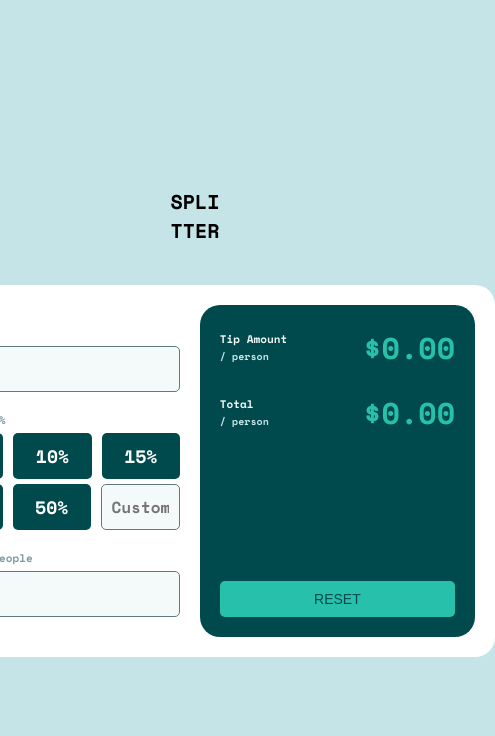
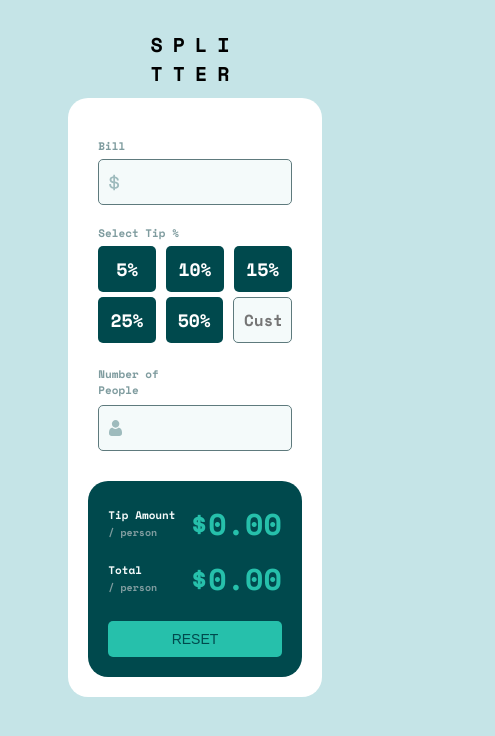
Before and after one commit to Frimpong04/tip-calculator-app, a plain HTML site: page index.html in a window 390 px wide. Shown: the whole page, 495 px wide, since content can reach past the window. Drawn offline with Linux system fonts and the light colour scheme.

Commit message:
add mobile styles

```diff
--- a/index.html
+++ b/index.html
@@ -10,8 +10,8 @@
 <body>
 
     <div class="title">
-        <h1>SPLI</h1>
-        <h1>TTER</h1>
+        <p>SPLI</p>
+        <p>TTER</p>
     </div>
 
 
--- a/style.css
+++ b/style.css
@@ -33,6 +33,12 @@ body {
 
 .title {
     margin-bottom: 4rem;
+}
+
+.title p {
+    font-size: 2rem;
+    letter-spacing: 1rem;
+    font-weight: normal;
 }
 
 .main-container {
@@ -207,7 +213,7 @@ input:focus {
 }
 
 .subtitle-paragragh {
-    color: var(--light-grayish-cyan);
+    color: var(--grayish-cyan);
     font-size:1rem;
 }
 
@@ -231,3 +237,27 @@ button:hover {
     background-color: var(--light-grayish-cyan);
     cursor: pointer;
 }
+
+@media screen and (max-width: 630px) {
+
+    body {
+        height: auto;
+    }
+
+    .title {
+        margin: 3rem 0 1rem 0;
+    }
+
+    .main-container {
+        flex-direction: column;
+        width: 65%;
+    }
+
+    .tip-per-person {
+        margin-bottom: 1rem;
+    }
+
+    .total-per-person {
+        margin-bottom: 2rem;
+    }
+}
```
